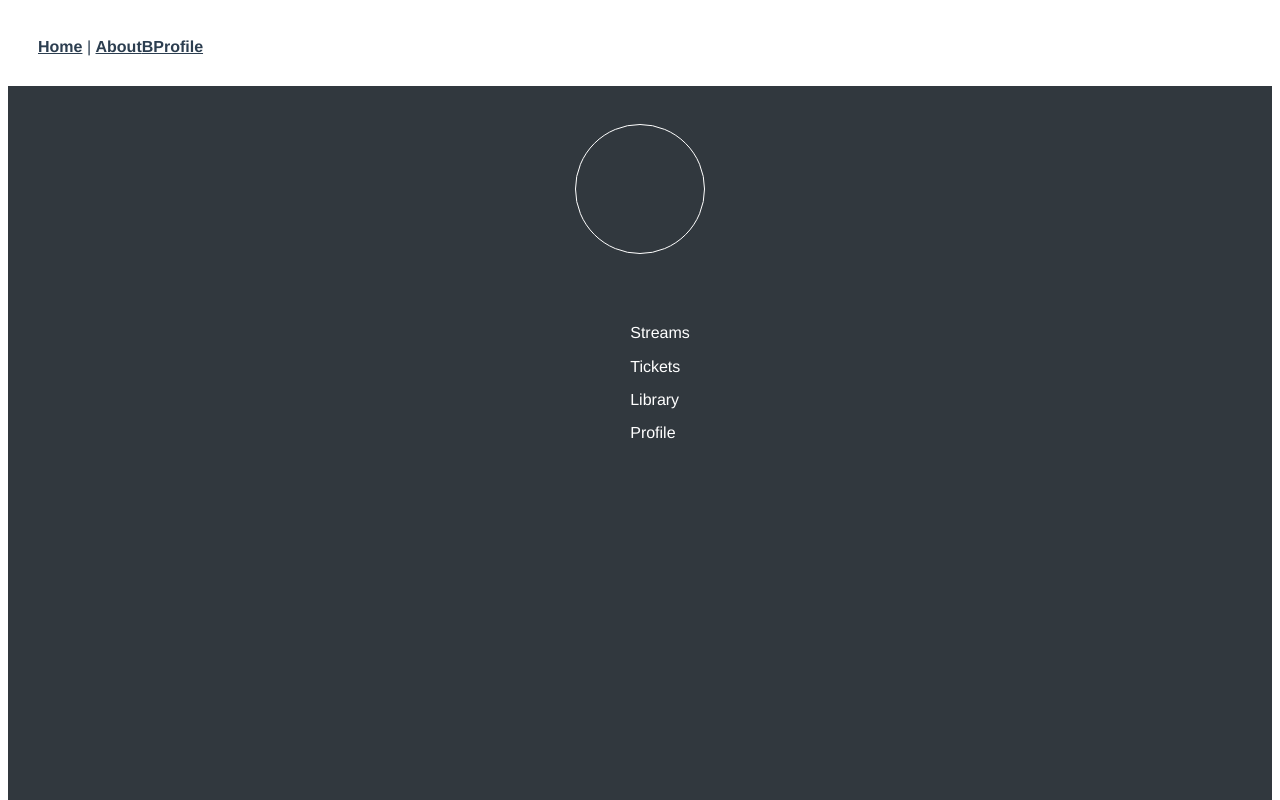
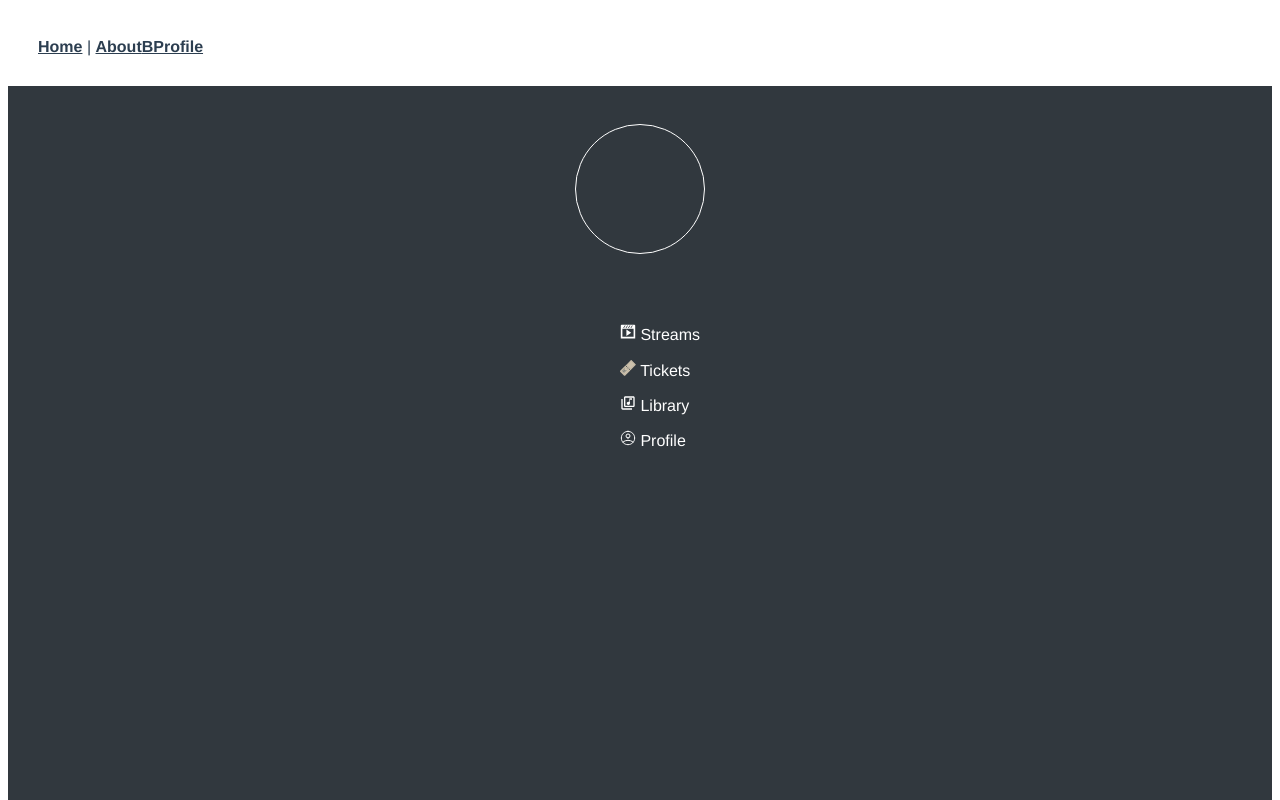
Before and after one commit to John-Njau/mookh-frontend, a Vue app: page /update/buyerprofile in a window 1280 px wide. Shown: the top 800 px of the page. Built offline with nearby package versions, Linux system fonts and the light colour scheme.

Commit message:
add icons on side-nav

```diff
--- a/src/views/Profile/BuyerProfileView.vue
+++ b/src/views/Profile/BuyerProfileView.vue
@@ -5,16 +5,98 @@
         <div class="side-prof"></div>
         <ul>
           <li>
-            <a href="">Streams</a>
+            <a href="">
+              <svg
+                xmlns="http://www.w3.org/2000/svg"
+                aria-hidden="true"
+                role="img"
+                width="1em"
+                height="1em"
+                preserveAspectRatio="xMidYMid meet"
+                viewBox="0 0 20 20"
+              >
+                <path
+                  fill="currentColor"
+                  d="M2 1h16c.55 0 1 .45 1 1v16l-18-.02V2c0-.55.45-1 1-1zm4 1L4 5h1l2-3H6zm4 0H9L7 5h1zm3 0h-1l-2 3h1zm3 0h-1l-2 3h1zm1 14V6H3v10h14zM8 7l6 4l-6 4V7z"
+                />
+              </svg>
+              Streams</a
+            >
           </li>
           <li>
-            <a href="">Tickets</a>
+            <a href="">
+              <svg
+                xmlns="http://www.w3.org/2000/svg"
+                aria-hidden="true"
+                role="img"
+                width="1em"
+                height="1em"
+                preserveAspectRatio="xMidYMid meet"
+                viewBox="0 0 512 512"
+              >
+                <path
+                  fill="#CCC1AC"
+                  d="M344.056 8.771L188.164 164.663a15.286 15.286 0 0 0-4.357 12.803a3.999 3.999 0 0 1-4.493 4.493a15.287 15.287 0 0 0-12.803 4.357L5.654 347.173c-7.538 7.538-7.538 19.76 0 27.299L133.382 502.2c7.538 7.538 19.76 7.538 27.299 0l160.858-160.858a15.286 15.286 0 0 0 4.357-12.803a3.999 3.999 0 0 1 4.493-4.493a15.287 15.287 0 0 0 12.803-4.357l155.893-155.893c7.538-7.538 7.538-19.76 0-27.299L371.355 8.771c-7.538-7.538-19.76-7.538-27.299 0zm-26.535 289.611a6.732 6.732 0 0 1 0 9.522l-7.769 7.769a6.733 6.733 0 0 1-9.522 0l-15.939-15.939a6.732 6.732 0 0 1 0-9.522l7.769-7.769a6.732 6.732 0 0 1 9.522 0l15.939 15.939zm-46.055-46.055a6.732 6.732 0 0 1 0 9.522l-7.769 7.769a6.732 6.732 0 0 1-9.522 0l-15.939-15.939a6.732 6.732 0 0 1 0-9.522l7.769-7.769a6.733 6.733 0 0 1 9.522 0l15.939 15.939zm-46.055-46.056a6.732 6.732 0 0 1 0 9.522l-7.769 7.769a6.732 6.732 0 0 1-9.522 0l-15.939-15.939a6.733 6.733 0 0 1 0-9.522l7.769-7.769a6.733 6.733 0 0 1 9.522 0l15.939 15.939z"
+                />
+                <path
+                  fill="#31434F"
+                  d="M74.73 364.062a6.244 6.244 0 0 1-4.415-10.658l80.351-80.352a6.244 6.244 0 0 1 8.83 8.83l-80.351 80.352a6.224 6.224 0 0 1-4.415 1.828zm27.373 21.13l57.471-57.471a6.244 6.244 0 0 0-8.83-8.83l-57.471 57.471a6.244 6.244 0 0 0 8.83 8.83zm22.958 22.957l80.352-80.352a6.244 6.244 0 0 0-8.83-8.83l-80.352 80.352a6.244 6.244 0 0 0 8.83 8.83z"
+                />
+                <path
+                  fill="#ADA392"
+                  d="M144.854 483.032a3.727 3.727 0 0 1-2.645-1.096L25.715 365.442a3.736 3.736 0 0 1 0-5.29L160 225.867c1.402-1.403 3.887-1.403 5.289 0l116.495 116.495a3.739 3.739 0 0 1 0 5.289L147.499 481.937a3.728 3.728 0 0 1-2.645 1.095zM33.649 362.798l111.206 111.205l128.996-128.996l-111.206-111.206L33.649 362.798zm307.308-76.804a3.728 3.728 0 0 1-2.645-1.096L221.817 168.404a3.736 3.736 0 0 1 0-5.29L356.103 28.829c1.402-1.403 3.887-1.403 5.289 0l116.495 116.495a3.739 3.739 0 0 1 0 5.289L343.602 284.898a3.728 3.728 0 0 1-2.645 1.096zM229.751 165.759l111.206 111.206l128.996-128.996L358.747 36.763L229.751 165.759z"
+                />
+              </svg>
+              Tickets</a
+            >
           </li>
           <li>
-            <a href="">Library</a>
+            <a href="">
+              <svg
+                xmlns="http://www.w3.org/2000/svg"
+                aria-hidden="true"
+                role="img"
+                width="1em"
+                height="1em"
+                preserveAspectRatio="xMidYMid meet"
+                viewBox="0 0 24 24"
+              >
+                <path
+                  fill="currentColor"
+                  d="M20 2H8c-1.1 0-2 .9-2 2v12c0 1.1.9 2 2 2h12c1.1 0 2-.9 2-2V4c0-1.1-.9-2-2-2zm0 14H8V4h12v12zm-7.5-1a2.5 2.5 0 0 0 2.5-2.5V7h3V5h-4v5.51c-.42-.32-.93-.51-1.5-.51a2.5 2.5 0 0 0 0 5zM4 6H2v14c0 1.1.9 2 2 2h14v-2H4V6z"
+                />
+              </svg>
+              Library</a
+            >
           </li>
           <li>
-            <a href="">Profile </a>
+            <a href="">
+              <svg
+                xmlns="http://www.w3.org/2000/svg"
+                aria-hidden="true"
+                role="img"
+                width="1em"
+                height="1em"
+                preserveAspectRatio="xMidYMid meet"
+                viewBox="0 0 24 24"
+              >
+                <g
+                  fill="none"
+                  stroke="currentColor"
+                  stroke-linecap="round"
+                  stroke-linejoin="round"
+                  stroke-width="1.5"
+                >
+                  <path
+                    d="M12 2C6.477 2 2 6.477 2 12s4.477 10 10 10s10-4.477 10-10S17.523 2 12 2Z"
+                  />
+                  <path
+                    d="M4.271 18.346S6.5 15.5 12 15.5s7.73 2.846 7.73 2.846M12 12a3 3 0 1 0 0-6a3 3 0 0 0 0 6Z"
+                  />
+                </g>
+              </svg>
+              Profile
+            </a>
           </li>
         </ul>
       </div>
--- a/src/views/Profile/UpdateBuyerView.vue
+++ b/src/views/Profile/UpdateBuyerView.vue
@@ -5,16 +5,98 @@
         <div class="side-prof"></div>
         <ul>
           <li>
-            <a href="">Streams</a>
+            <a href="">
+              <svg
+                xmlns="http://www.w3.org/2000/svg"
+                aria-hidden="true"
+                role="img"
+                width="1em"
+                height="1em"
+                preserveAspectRatio="xMidYMid meet"
+                viewBox="0 0 20 20"
+              >
+                <path
+                  fill="currentColor"
+                  d="M2 1h16c.55 0 1 .45 1 1v16l-18-.02V2c0-.55.45-1 1-1zm4 1L4 5h1l2-3H6zm4 0H9L7 5h1zm3 0h-1l-2 3h1zm3 0h-1l-2 3h1zm1 14V6H3v10h14zM8 7l6 4l-6 4V7z"
+                />
+              </svg>
+              Streams</a
+            >
           </li>
           <li>
-            <a href="">Tickets</a>
+            <a href="">
+              <svg
+                xmlns="http://www.w3.org/2000/svg"
+                aria-hidden="true"
+                role="img"
+                width="1em"
+                height="1em"
+                preserveAspectRatio="xMidYMid meet"
+                viewBox="0 0 512 512"
+              >
+                <path
+                  fill="#CCC1AC"
+                  d="M344.056 8.771L188.164 164.663a15.286 15.286 0 0 0-4.357 12.803a3.999 3.999 0 0 1-4.493 4.493a15.287 15.287 0 0 0-12.803 4.357L5.654 347.173c-7.538 7.538-7.538 19.76 0 27.299L133.382 502.2c7.538 7.538 19.76 7.538 27.299 0l160.858-160.858a15.286 15.286 0 0 0 4.357-12.803a3.999 3.999 0 0 1 4.493-4.493a15.287 15.287 0 0 0 12.803-4.357l155.893-155.893c7.538-7.538 7.538-19.76 0-27.299L371.355 8.771c-7.538-7.538-19.76-7.538-27.299 0zm-26.535 289.611a6.732 6.732 0 0 1 0 9.522l-7.769 7.769a6.733 6.733 0 0 1-9.522 0l-15.939-15.939a6.732 6.732 0 0 1 0-9.522l7.769-7.769a6.732 6.732 0 0 1 9.522 0l15.939 15.939zm-46.055-46.055a6.732 6.732 0 0 1 0 9.522l-7.769 7.769a6.732 6.732 0 0 1-9.522 0l-15.939-15.939a6.732 6.732 0 0 1 0-9.522l7.769-7.769a6.733 6.733 0 0 1 9.522 0l15.939 15.939zm-46.055-46.056a6.732 6.732 0 0 1 0 9.522l-7.769 7.769a6.732 6.732 0 0 1-9.522 0l-15.939-15.939a6.733 6.733 0 0 1 0-9.522l7.769-7.769a6.733 6.733 0 0 1 9.522 0l15.939 15.939z"
+                />
+                <path
+                  fill="#31434F"
+                  d="M74.73 364.062a6.244 6.244 0 0 1-4.415-10.658l80.351-80.352a6.244 6.244 0 0 1 8.83 8.83l-80.351 80.352a6.224 6.224 0 0 1-4.415 1.828zm27.373 21.13l57.471-57.471a6.244 6.244 0 0 0-8.83-8.83l-57.471 57.471a6.244 6.244 0 0 0 8.83 8.83zm22.958 22.957l80.352-80.352a6.244 6.244 0 0 0-8.83-8.83l-80.352 80.352a6.244 6.244 0 0 0 8.83 8.83z"
+                />
+                <path
+                  fill="#ADA392"
+                  d="M144.854 483.032a3.727 3.727 0 0 1-2.645-1.096L25.715 365.442a3.736 3.736 0 0 1 0-5.29L160 225.867c1.402-1.403 3.887-1.403 5.289 0l116.495 116.495a3.739 3.739 0 0 1 0 5.289L147.499 481.937a3.728 3.728 0 0 1-2.645 1.095zM33.649 362.798l111.206 111.205l128.996-128.996l-111.206-111.206L33.649 362.798zm307.308-76.804a3.728 3.728 0 0 1-2.645-1.096L221.817 168.404a3.736 3.736 0 0 1 0-5.29L356.103 28.829c1.402-1.403 3.887-1.403 5.289 0l116.495 116.495a3.739 3.739 0 0 1 0 5.289L343.602 284.898a3.728 3.728 0 0 1-2.645 1.096zM229.751 165.759l111.206 111.206l128.996-128.996L358.747 36.763L229.751 165.759z"
+                />
+              </svg>
+              Tickets</a
+            >
           </li>
           <li>
-            <a href="">Library</a>
+            <a href="">
+              <svg
+                xmlns="http://www.w3.org/2000/svg"
+                aria-hidden="true"
+                role="img"
+                width="1em"
+                height="1em"
+                preserveAspectRatio="xMidYMid meet"
+                viewBox="0 0 24 24"
+              >
+                <path
+                  fill="currentColor"
+                  d="M20 2H8c-1.1 0-2 .9-2 2v12c0 1.1.9 2 2 2h12c1.1 0 2-.9 2-2V4c0-1.1-.9-2-2-2zm0 14H8V4h12v12zm-7.5-1a2.5 2.5 0 0 0 2.5-2.5V7h3V5h-4v5.51c-.42-.32-.93-.51-1.5-.51a2.5 2.5 0 0 0 0 5zM4 6H2v14c0 1.1.9 2 2 2h14v-2H4V6z"
+                />
+              </svg>
+              Library</a
+            >
           </li>
           <li>
-            <a href="">Profile </a>
+            <a href="">
+              <svg
+                xmlns="http://www.w3.org/2000/svg"
+                aria-hidden="true"
+                role="img"
+                width="1em"
+                height="1em"
+                preserveAspectRatio="xMidYMid meet"
+                viewBox="0 0 24 24"
+              >
+                <g
+                  fill="none"
+                  stroke="currentColor"
+                  stroke-linecap="round"
+                  stroke-linejoin="round"
+                  stroke-width="1.5"
+                >
+                  <path
+                    d="M12 2C6.477 2 2 6.477 2 12s4.477 10 10 10s10-4.477 10-10S17.523 2 12 2Z"
+                  />
+                  <path
+                    d="M4.271 18.346S6.5 15.5 12 15.5s7.73 2.846 7.73 2.846M12 12a3 3 0 1 0 0-6a3 3 0 0 0 0 6Z"
+                  />
+                </g>
+              </svg>
+              Profile
+            </a>
           </li>
         </ul>
       </div>
@@ -130,6 +212,7 @@ form {
   border-radius: 5px;
   padding: 2vw;
   .form-group {
+    padding-bottom: 1.2vw;
   }
 
   label {
```
